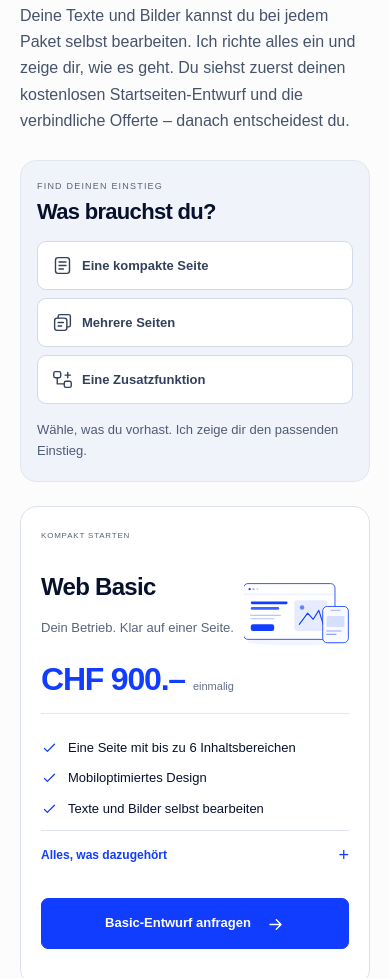
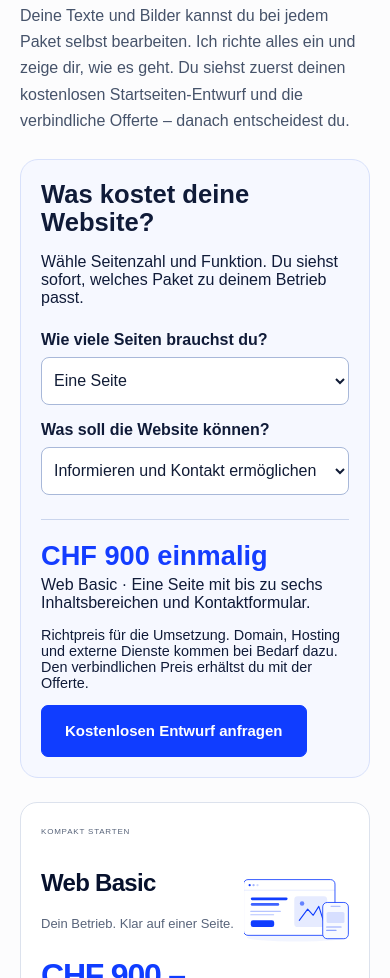
Before and after one commit to travellerswiss01/salisepp.ch, a plain HTML site: page dist/index.html in a window 390 px wide. Shown: the part 3997-4975 px from the top of the page. Drawn offline with Linux system fonts and the light colour scheme.

Commit message:
Website-Kostenrechner mit Salisepp-Paketen und individueller Offerte ergänzen

```diff
--- a/dist/index.html
+++ b/dist/index.html
@@ -11,7 +11,15 @@
 <link rel="stylesheet" href="refinements.css?v=20261118"/>
 <link rel="stylesheet" href="choice-experience.css?v=20261118"/>
 <link rel="stylesheet" href="cms-monitor.css?v=20261118"/>
-<style>main > #kontakt:first-child{padding-top:clamp(12px,2vw,28px)} main > #kontakt:first-child summary{display:none}</style></head>
+<style>main > #kontakt:first-child{padding-top:clamp(12px,2vw,28px)} main > #kontakt:first-child summary{display:none}</style><style>
+#kostenrechner{scroll-margin-top:6rem;background:#f6f8ff;color:#101b38;border:1px solid #d8e1fb;border-radius:18px;padding:clamp(20px,4vw,42px);margin:24px 0}
+#kostenrechner h3{font-size:clamp(1.6rem,3vw,2.4rem);line-height:1.12;margin:0 0 10px}
+.kosten-auswahl{display:grid;grid-template-columns:repeat(auto-fit,minmax(min(100%,240px),1fr));gap:16px;margin:24px 0}
+.kosten-auswahl label{display:grid;gap:8px;font-weight:650}
+.kosten-auswahl select{width:100%;min-height:48px;border:1px solid #a8b8d9;border-radius:8px;background:white;color:#111c36;font:inherit;font-weight:400;padding:8px}
+.kosten-resultat{border-top:1px solid #cad5ed;padding-top:20px;display:grid;gap:4px}
+#kosten-preis{color:#143dff;font-size:clamp(1.7rem,4vw,2.5rem);line-height:1.2}.kosten-hinweis{max-width:70ch;font-size:.9rem}
+</style></head>
 
 <body>
 <div id="reading-progress" aria-hidden="true"></div>
@@ -19,7 +27,7 @@
 <header class="wrap">
 <a class="logo" href="#">sali<span>sepp</span><b>.</b>ch</a>
 <nav aria-label="Hauptnavigation" id="nav">
-<a href="#arbeit">Referenzen</a><a href="#cms-erleben">Live-Demo</a><a href="#angebot">Angebote</a><a class="button draft-request" href="#kontakt">Kostenlosen Entwurf anfragen <svg class="inline-arrow" viewBox="0 0 24 24" aria-hidden="true"><path d="M6 18 18 6M6 6h12v12"/></svg></a>
+<a href="#arbeit">Referenzen</a><a href="#cms-erleben">Live-Demo</a><a href="#angebot">Angebote</a><a href="#kostenrechner">Kostenrechner</a><a class="button draft-request" href="#kontakt">Kostenlosen Entwurf anfragen <svg class="inline-arrow" viewBox="0 0 24 24" aria-hidden="true"><path d="M6 18 18 6M6 6h12v12"/></svg></a>
 </nav>
 <button aria-controls="nav" aria-expanded="false" id="menu">Menü</button>
 </header>
@@ -147,15 +155,42 @@
 <section class="offers wrap" id="angebot">
 <h2>Die passende Website für deinen Betrieb</h2><p class="offers-intro">Deine Texte und Bilder kannst du bei jedem Paket selbst bearbeiten. Ich richte alles ein und zeige dir, wie es geht. Du siehst zuerst deinen kostenlosen Startseiten-Entwurf und die verbindliche Offerte – danach entscheidest du.</p>
 
-<div class="package-finder" hidden>
-<div class="package-finder-heading"><span class="eyebrow">FIND DEINEN EINSTIEG</span><h3>Was brauchst du?</h3></div>
-<div class="package-finder-options" role="group" aria-label="Passendes Website-Paket finden">
-<button type="button" data-find-package="basic" aria-pressed="false"><svg viewBox="0 0 24 24" aria-hidden="true"><rect x="4" y="3" width="16" height="18" rx="3"/><path d="M8 8h8M8 12h8M8 16h5"/></svg>Eine kompakte Seite</button>
-<button type="button" data-find-package="business" aria-pressed="false"><svg viewBox="0 0 24 24" aria-hidden="true"><rect x="3" y="7" width="14" height="14" rx="3"/><path d="M7 7V5a2 2 0 0 1 2-2h10a2 2 0 0 1 2 2v10a2 2 0 0 1-2 2h-2M7 12h6M7 16h4"/></svg>Mehrere Seiten</button>
-<button type="button" data-find-package="premium" aria-pressed="false"><svg viewBox="0 0 24 24" aria-hidden="true"><rect x="2" y="3" width="8" height="7" rx="2"/><rect x="14" y="14" width="8" height="7" rx="2"/><path d="M6 10v7h8M18 4v6M15 7h6"/></svg>Eine Zusatzfunktion</button>
-</div>
-<p id="package-finder-feedback" role="status">Wähle, was du vorhast. Ich zeige dir den passenden Einstieg.</p>
-</div>
+<section id="kostenrechner" aria-labelledby="kosten-titel">
+<h3 id="kosten-titel">Was kostet deine Website?</h3>
+<p>Wähle Seitenzahl und Funktion. Du siehst sofort, welches Paket zu deinem Betrieb passt.</p>
+<div class="kosten-auswahl"><label>Wie viele Seiten brauchst du?
+<select id="kosten-seiten"><option value="1">Eine Seite</option><option value="5">2 bis 5 Seiten</option><option value="8">6 bis 8 Seiten</option><option value="mehr">Mehr als 8 Seiten</option></select></label>
+<label>Was soll die Website können?
+<select id="kosten-funktion"><option value="kontakt">Informieren und Kontakt ermöglichen</option><option value="extra">Einfache Buchung oder Automatisierung</option><option value="shop">Produkte online verkaufen</option><option value="individuell">Mehrere Zusatzfunktionen</option></select></label></div>
+<div class="kosten-resultat" aria-live="polite" aria-atomic="true"><strong id="kosten-preis">CHF 900 einmalig</strong><span id="kosten-paket">Web Basic · Eine Seite mit bis zu sechs Inhaltsbereichen und Kontaktformular.</span></div>
+<p class="kosten-hinweis">Richtpreis für die Umsetzung. Domain, Hosting und externe Dienste kommen bei Bedarf dazu. Den verbindlichen Preis erhältst du mit der Offerte.</p>
+<a id="kosten-anfrage" href="#kontakt" class="button draft-request package-select" data-package="Web Basic · CHF 900.–">Kostenlosen Entwurf anfragen</a>
+</section>
+<script>
+(() => {
+  const calculator = document.querySelector('#kostenrechner');
+  const pages = document.querySelector('#kosten-seiten');
+  const feature = document.querySelector('#kosten-funktion');
+  const offers = {
+    basic: ['CHF 900 einmalig', 'Web Basic', 'Eine Seite mit bis zu sechs Inhaltsbereichen und Kontaktformular.'],
+    business: ['CHF 1’990 einmalig', 'Web Business', 'Bis zu fünf Seiten mit Kontakt- oder Anfrageformular.'],
+    premium: ['CHF 2’900 einmalig', 'Web Premium', 'Bis zu acht Seiten und eine einfache Zusatzfunktion nach Absprache.'],
+    custom: ['Preis auf Anfrage', 'Individuelle Offerte', 'Für diesen Umfang kalkuliere ich den Aufwand persönlich.']
+  };
+  function updatePrice() {
+    let plan = 'basic';
+    if (pages.value === 'mehr' || ['shop', 'individuell'].includes(feature.value)) plan = 'custom';
+    else if (pages.value === '8' || feature.value === 'extra') plan = 'premium';
+    else if (pages.value === '5') plan = 'business';
+    const [price, name, scope] = offers[plan];
+    document.querySelector('#kosten-preis').textContent = price;
+    document.querySelector('#kosten-paket').textContent = name + ' · ' + scope;
+    document.querySelector('#kosten-anfrage').dataset.package = [name, price, pages.selectedOptions[0].text, feature.selectedOptions[0].text].join(' · ');
+  }
+  calculator.addEventListener('change', updatePrice);
+  updatePrice();
+})();
+</script>
 <div class="salisepp-packages packages-interactive">
 <article data-reveal class="salisepp-package" data-plan="basic" aria-labelledby="plan-basic-heading">
 <div class="package-card-heading"><span class="eyebrow">KOMPAKT STARTEN</span><span class="package-match" hidden>Passt zu deiner Auswahl</span></div>
```
